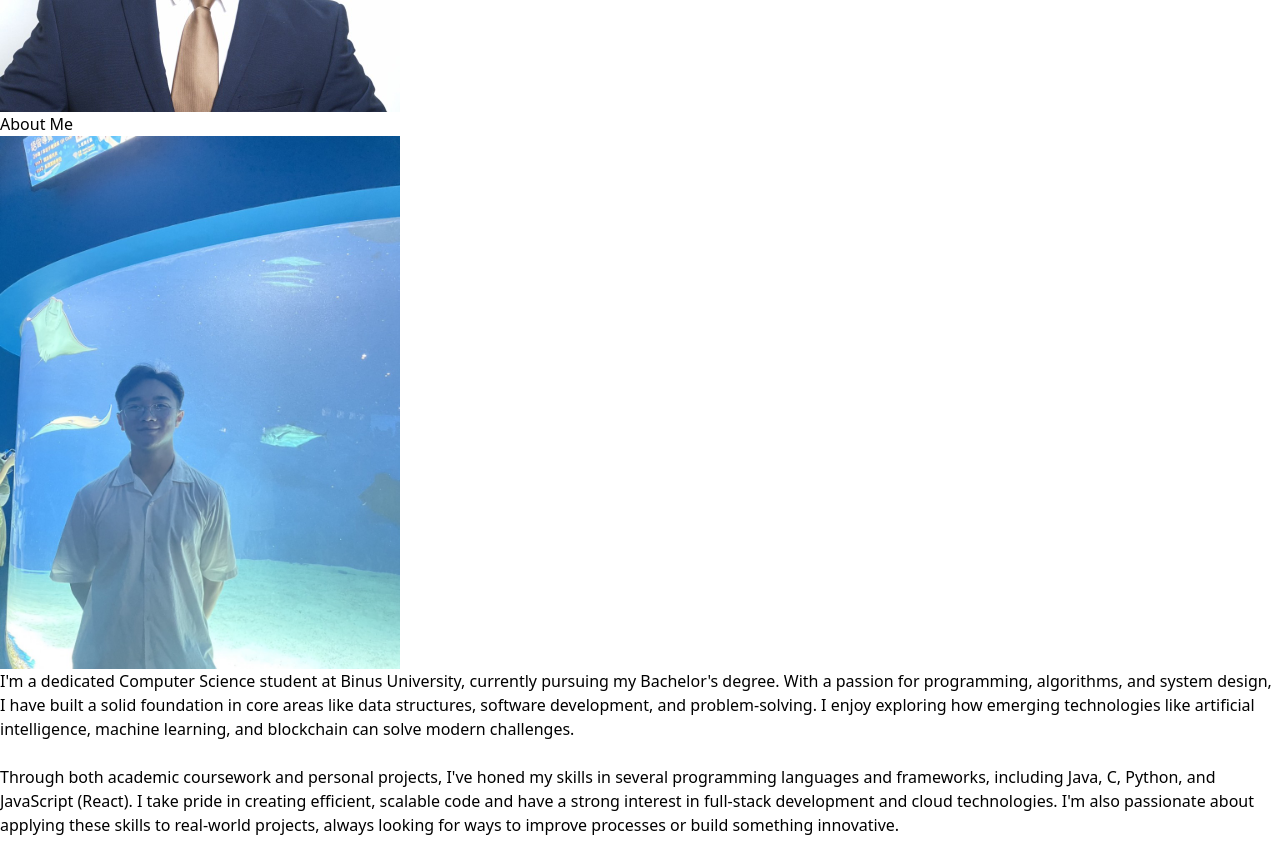
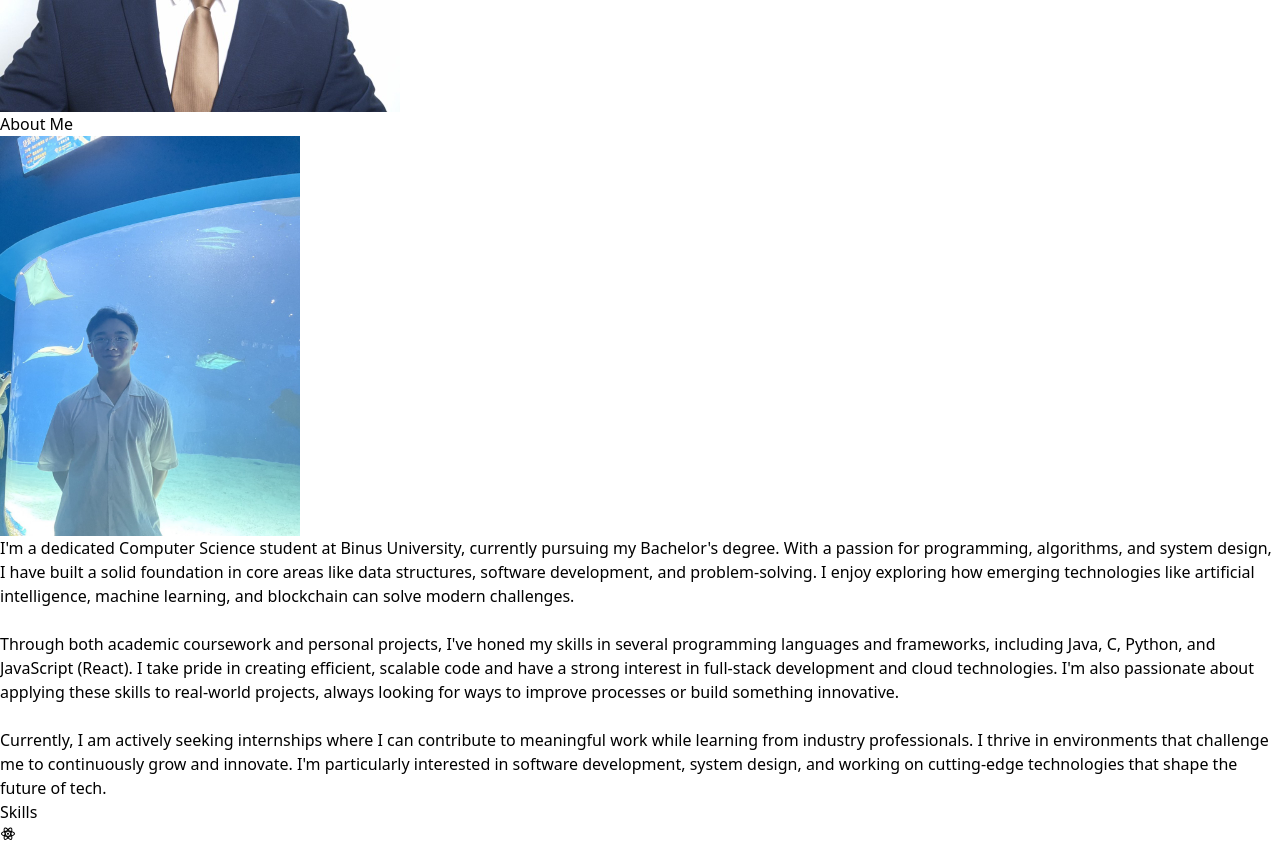
Before and after one commit to Crstpr/react-portfolio, a React (Vite) app: page / in a window 1280 px wide. Shown: the part 480-1326 px from the top of the page. Built offline with nearby package versions, Linux system fonts and the light colour scheme.

Commit message:
Update about.jsx

```diff
--- a/src/components/about.jsx
+++ b/src/components/about.jsx
@@ -7,7 +7,7 @@ const about = () => {
         <div className='flex flex-wrap'>
             <div className='w-full lg:w-1/2 lg:p-8'>
                 <div className='flex items-center justify-center'>
-                    <img src={aboutphoto} width={400} height={400} alt="about pic" className='rounded-2xl' />
+                    <img src={aboutphoto} width={300} height={300} alt="about pic" className='rounded-2xl' />
                 </div>
             </div>
             <div className='w-full lg:w-1/2'>
```
